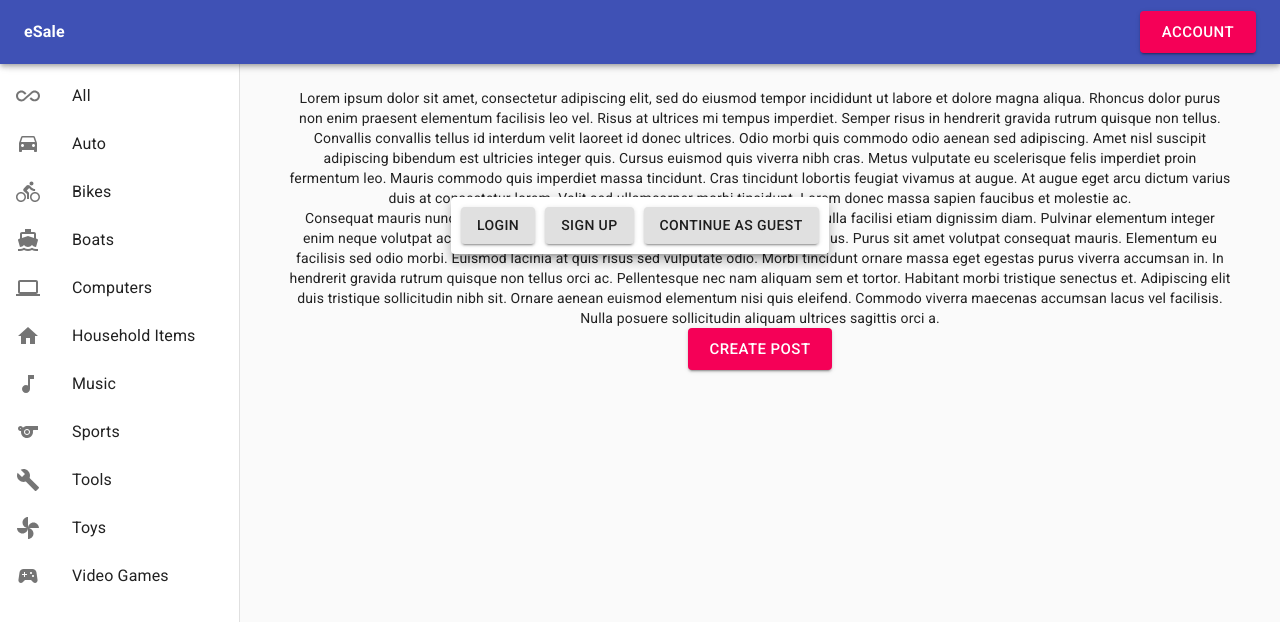
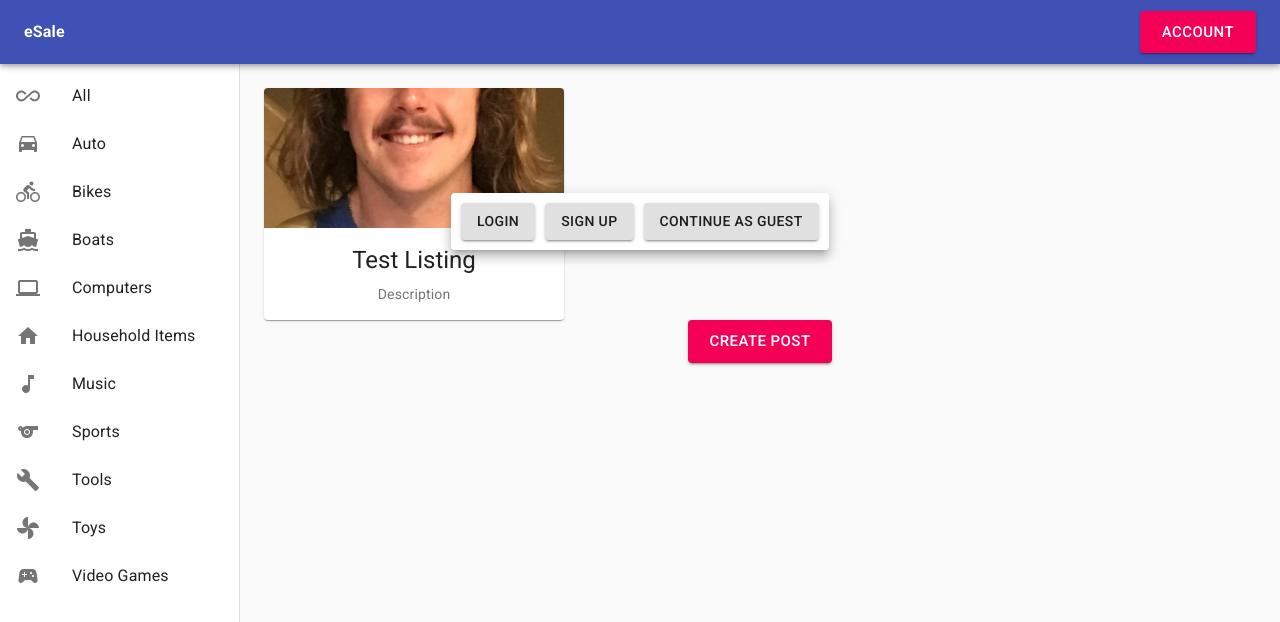
Before and after one commit to dreko1/CSC307-eSale, a React (Create React App) app in the folder frontend/: page / in a window 1280 px wide. Shown: the top 622 px of the page. Built offline with nearby package versions, Linux system fonts and the light colour scheme.

Commit message:
potential listing format

```diff
--- a/frontend/package.json
+++ b/frontend/package.json
@@ -9,6 +9,7 @@
     "@testing-library/react": "^11.2.6",
     "@testing-library/user-event": "^12.8.3",
     "axios": "^0.21.1",
+    "material-ui-image": "^3.3.2",
     "react": "^17.0.2",
     "react-dom": "^17.0.2",
     "react-scripts": "4.0.3",
--- a/frontend/src/Content.js
+++ b/frontend/src/Content.js
@@ -1,14 +1,27 @@
 import React from 'react';
 import { makeStyles } from '@material-ui/core/styles';
 import Toolbar from '@material-ui/core/Toolbar';
-import Typography from '@material-ui/core/Toolbar';
 import CreatePost from './createPost';
+import Card from '@material-ui/core/Card';
+import CardActionArea from '@material-ui/core/CardActionArea';
+import CardContent from '@material-ui/core/CardContent';
+import CardMedia from '@material-ui/core/CardMedia';
+import Typography from '@material-ui/core/Typography';
+import img from './dreko.jpg';
 
 const useStyles = makeStyles((theme) => ({
   content: {
     flexGrow: 1,
     padding: theme.spacing(3),
   },
+  root: {
+    maxWidth: 300
+  },
+  paper: {
+    padding: theme.spacing(15),
+    textAlign: "center",
+    color: theme.palette.text.secondary
+  }
 }));
 
 function Content(props) {
@@ -17,29 +30,25 @@ function Content(props) {
   return (
     <main className={classes.content}>
     <Toolbar />
-    <Typography paragraph>
-        Lorem ipsum dolor sit amet, consectetur adipiscing elit, sed do eiusmod tempor incididunt
-        ut labore et dolore magna aliqua. Rhoncus dolor purus non enim praesent elementum
-        facilisis leo vel. Risus at ultrices mi tempus imperdiet. Semper risus in hendrerit
-        gravida rutrum quisque non tellus. Convallis convallis tellus id interdum velit laoreet id
-        donec ultrices. Odio morbi quis commodo odio aenean sed adipiscing. Amet nisl suscipit
-        adipiscing bibendum est ultricies integer quis. Cursus euismod quis viverra nibh cras.
-        Metus vulputate eu scelerisque felis imperdiet proin fermentum leo. Mauris commodo quis
-        imperdiet massa tincidunt. Cras tincidunt lobortis feugiat vivamus at augue. At augue eget
-        arcu dictum varius duis at consectetur lorem. Velit sed ullamcorper morbi tincidunt. Lorem
-        donec massa sapien faucibus et molestie ac.
-    </Typography>
-    <Typography paragraph>
-        Consequat mauris nunc congue nisi vitae suscipit. Fringilla est ullamcorper eget nulla
-        facilisi etiam dignissim diam. Pulvinar elementum integer enim neque volutpat ac
-        tincidunt. Ornare suspendisse sed nisi lacus sed viverra tellus. Purus sit amet volutpat
-        consequat mauris. Elementum eu facilisis sed odio morbi. Euismod lacinia at quis risus sed
-        vulputate odio. Morbi tincidunt ornare massa eget egestas purus viverra accumsan in. In
-        hendrerit gravida rutrum quisque non tellus orci ac. Pellentesque nec nam aliquam sem et
-        tortor. Habitant morbi tristique senectus et. Adipiscing elit duis tristique sollicitudin
-        nibh sit. Ornare aenean euismod elementum nisi quis eleifend. Commodo viverra maecenas
-        accumsan lacus vel facilisis. Nulla posuere sollicitudin aliquam ultrices sagittis orci a.
-    </Typography>
+    <Card className={classes.root}>
+      <CardActionArea>
+        <CardMedia
+          component="img"
+          alt="Test"
+          height="140"
+          image={img}
+          title="Test"
+        />
+        <CardContent>
+          <Typography gutterBottom variant="h5" component="h2">
+            Test Listing
+          </Typography>
+          <Typography variant="body2" color="textSecondary" component="p">
+            Description
+          </Typography>
+        </CardContent>
+      </CardActionArea>
+    </Card>
     <CreatePost getCredentials={props.getCredentials}/>
     </main>
   );
```
Also changed, not shown: frontend/src/dreko.jpg (added), 1 other file (tests, documents, lock files or other folders).
